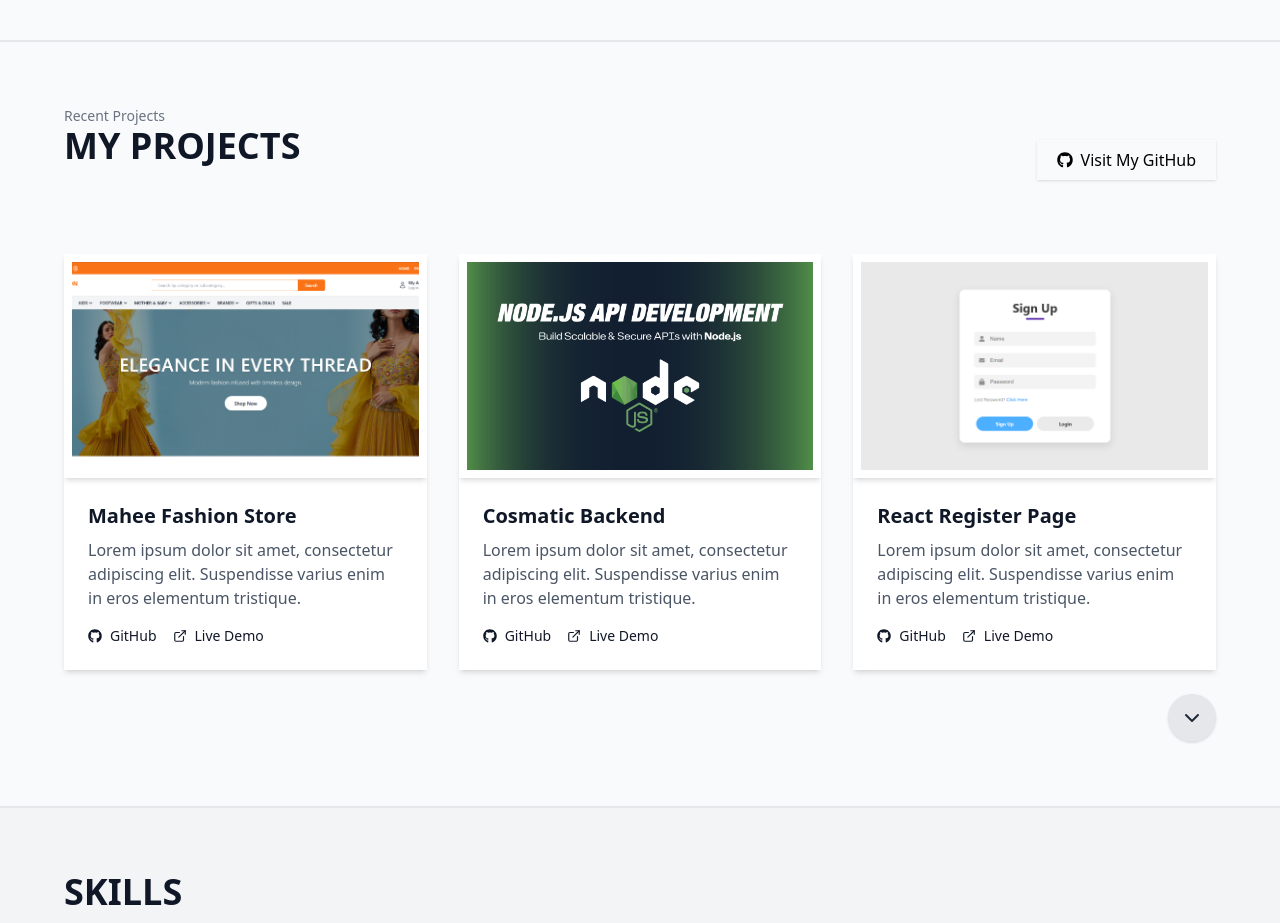
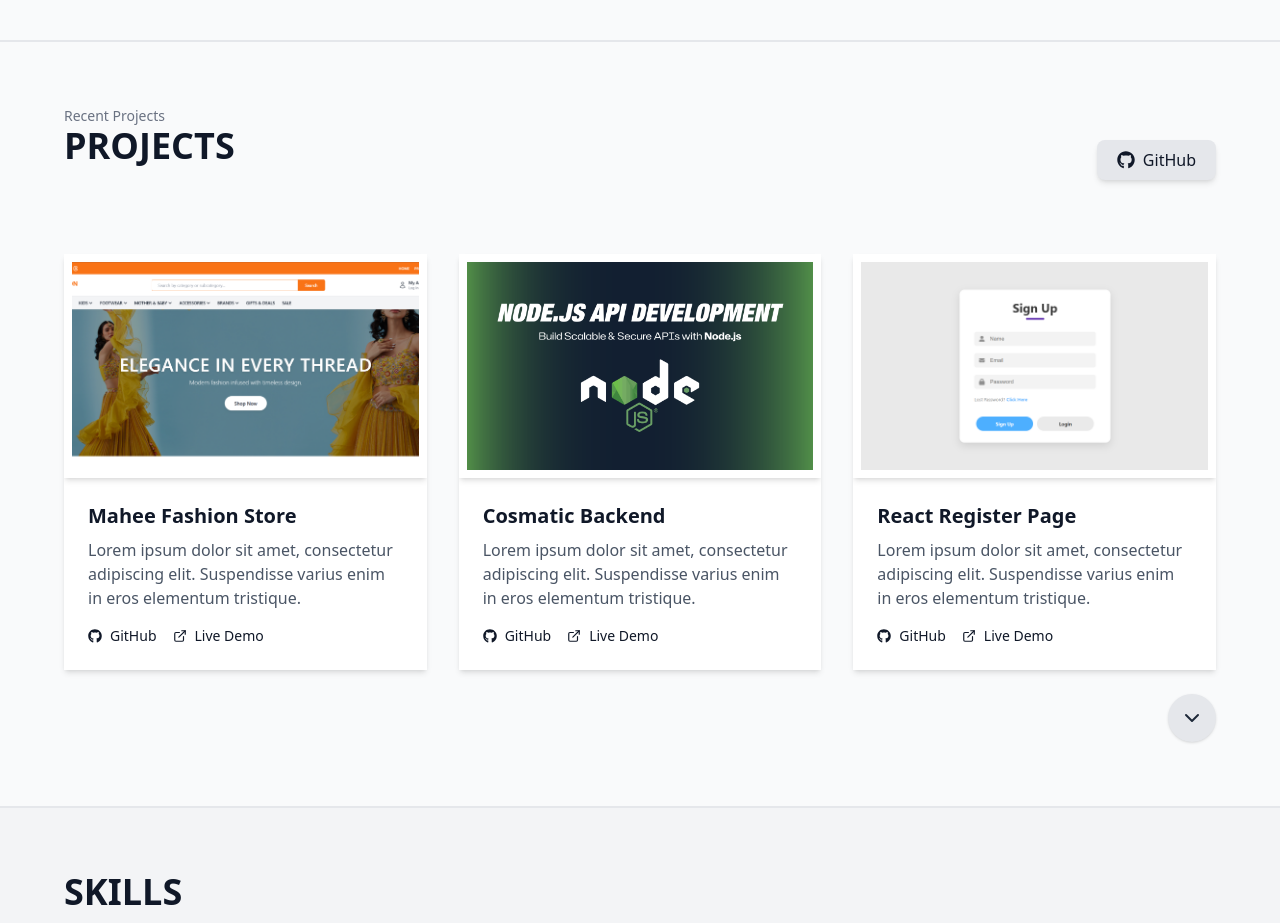
Before and after one commit to gthilakshana/thilakshana, a React (Vite) app: page / in a window 1280 px wide. Shown: the part 2040-2963 px from the top of the page. Built offline with nearby package versions, Linux system fonts and the light colour scheme.

Commit message:
project Updated

```diff
--- a/src/components/projects.jsx
+++ b/src/components/projects.jsx
@@ -57,17 +57,21 @@ export default function Projects() {
                 <div>
                     <p className="text-sm font-medium text-gray-500">Recent Projects</p>
                     <h2 className="text-3xl md:text-4xl font-bold text-gray-900 mb-12 text-start uppercase">
-                        My Projects
+                        Projects
                     </h2>
                 </div>
                 <a
                     href="https://github.com/gthilakshana"
                     target="_blank"
                     rel="noopener noreferrer"
-                    className="px-5 py-2  text-gray-800font-medium shadow hover:bg-gary-800 transition flex items-center gap-2"
+                    className="px-5 py-2 rounded-lg bg-gray-200 text-gray-900 font-medium shadow-md
+             hover:bg-gray-300 hover:scale-105 active:scale-95
+             transition-transform duration-300 ease-in-out flex items-center gap-2"
                 >
-                    <FaGithub /> Visit My GitHub
+                    <FaGithub className="text-lg" />
+                    GitHub
                 </a>
+
 
             </div>
 
```
